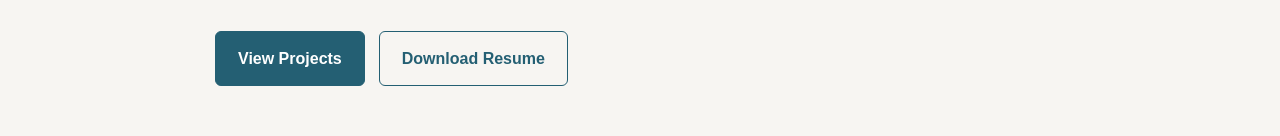
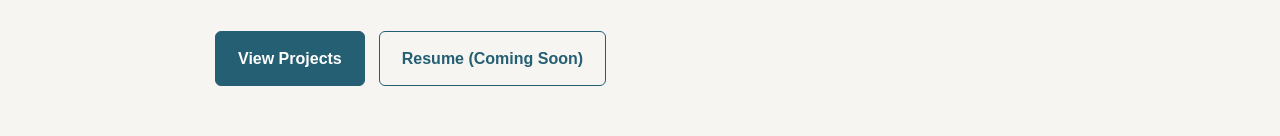
Before and after one commit to lydialyu-data/lydialyu-data.github.io, a plain HTML site: page index.html in a window 1280 px wide. Shown: the part 622-758 px from the top of the page. Drawn offline with Linux system fonts and the light colour scheme.

Commit message:
Update index.html

```diff
--- a/index.html
+++ b/index.html
@@ -45,13 +45,15 @@
         </p>
 
         <div class="hero-buttons">
+
     <a class="button primary-button" href="#projects">
         View Projects
     </a>
 
     <a class="button secondary-button" href="#" aria-disabled="true">
-            Download Resume
+        Resume (Coming Soon)
     </a>
+
 </div>
 
       </div>
```
Lines whose indentation alone changed are shown as unchanged.
